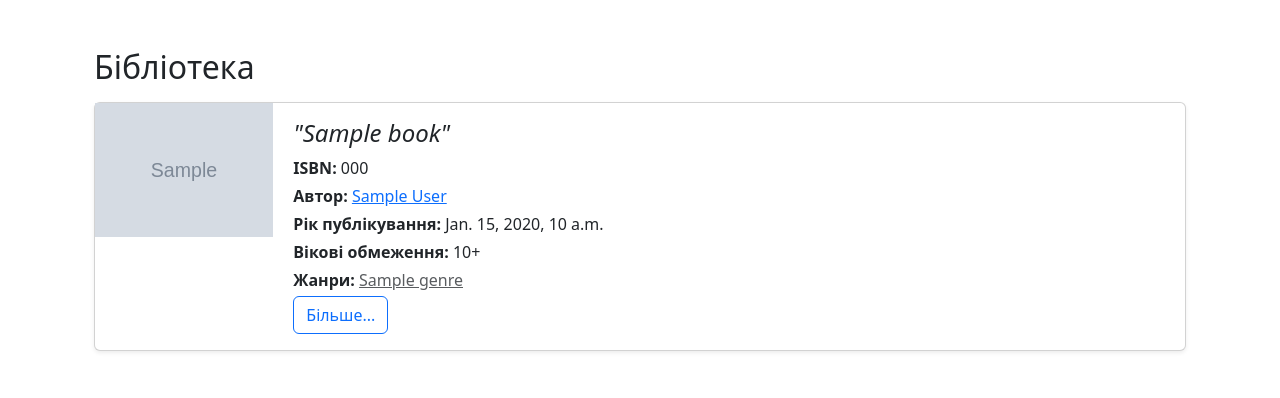
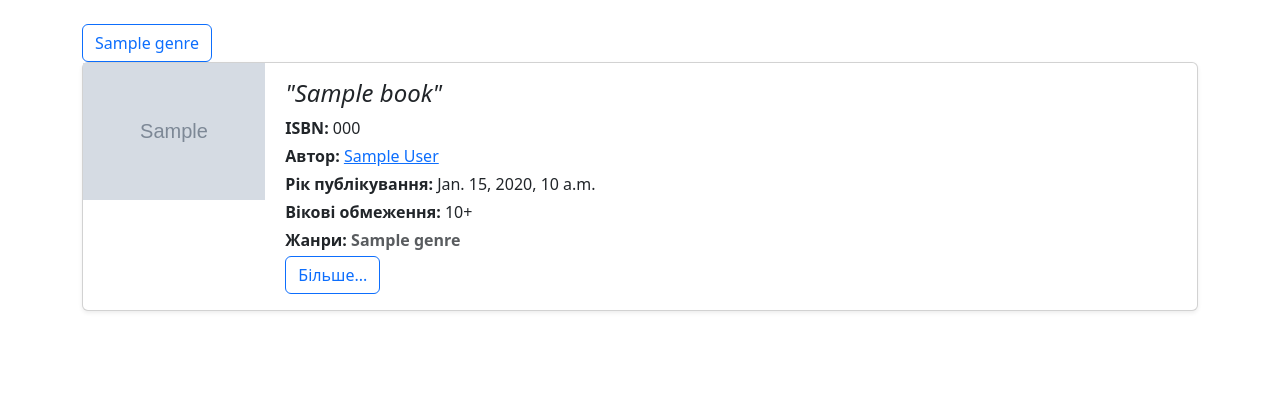
Before and after one commit to Rokit8481/Library, a Django app: template Library_project/Library_app/templates/library/library.html in a window 1280 px wide. Shown: the part 56-454 px from the top of the page. Run offline with Django 3.2, Linux system fonts and the light colour scheme; the template is opened without the code that fills it: most values are stand-ins (such as "Sample title", 1, 10 or a date in 2020); grey boxes marked "Sample" are stand-in pictures.

Commit message:
Додано останні шаблони та фільтрацію

```diff
--- a/Library_project/Library_app/templates/library/author_detail.html
+++ b/Library_project/Library_app/templates/library/author_detail.html
@@ -22,7 +22,7 @@
               <p class = "text-muted">{{ author.biography }}</p>
             <p class="mb-1"><strong>Жанри:</strong>
                 {% for genre in author.genre.all %}
-                  <a href="{% url 'genre_books' genre.pk %}" class="text-muted">{{ genre.name }}</a>{% if not forloop.last %}, {% endif %}
+                  <strong class="text-muted">{{ genre.name }}</a>{% if not forloop.last %}, {% endif %}
                 {% empty %}
                   <em>Не вказано</em>
                 {% endfor %}
@@ -49,7 +49,7 @@
                   <p class="mb-1"><strong>Вікові обмеження: </strong>{{ book.age_restrictions }}+</p>
                   <p class="mb-1"><strong>Жанри:</strong>
                     {% for genre in book.genre.all %}
-                      <a href="{% url 'genre_books' genre.pk %}" class = "text-muted">{{ genre.name }}</a>{% if not forloop.last %}, {% endif %}
+                      <strong class = "text-muted">{{ genre.name }}</strong>{% if not forloop.last %}, {% endif %}
                     {% empty %}
                       <em>Не вказано</em>
                     {% endfor %}
--- a/Library_project/Library_app/templates/library/book_detail.html
+++ b/Library_project/Library_app/templates/library/book_detail.html
@@ -14,7 +14,7 @@
                     <h2 class="mb-3"><i>"{{ book.title }}"</i></h2>
                     <p class="fs-5"><strong>Автор: </strong> <a href="{% url 'author_detail' book.author.pk %}">{{ book.author.first_name }} {{ book.author.last_name }}</a></p>
                     <p class="fs-5"><strong>ISBN:</strong> {{ book.isbn }}</p>
-                    <p class="fs-5"><strong>Випущена:</strong> {{ book.year_published }} рік</p>
+                    <p class="fs-5"><strong>Випущена:</strong> {{ book.year_published }} р.</p>
                     <p class="fs-5"><strong>Вікові обмеження:</strong> {{ book.age_restrictions }}+</p>
 
                     {% if book.available %}
@@ -25,7 +25,7 @@
 
                     <p class="fs-5"><strong>Жанри:</strong>
                         {% for genre in book.genre.all %}
-                            <a href="{% url 'genre_books' genre.pk %}" class="text-muted">{{ genre.name }}</a>{% if not forloop.last %}, {% endif %}
+                            <strong class="text-muted">{{ genre.name }}</strong>{% if not forloop.last %}, {% endif %}
                         {% empty %}
                             <em>Не вказано</em>
                         {% endfor %}
--- a/Library_project/Library_app/templates/library/library.html
+++ b/Library_project/Library_app/templates/library/library.html
@@ -3,8 +3,24 @@
 {% block title %}Бібліотека{% endblock %}
 
 {% block content %}
-<div class="container py-4">
-  <h2 class="mb-3">Бібліотека</h2>
+<form id="genre-filter" class="d-flex flex-wrap gap-1">
+  {% for genre in genres %}
+      <input type="checkbox"
+             class="btn-check"
+             id="genre-{{ genre.id }}"
+             name="genre"
+             value="{{ genre.id }}"
+             {% if genre.id|stringformat:"s" in selected_genres %}checked{% endif %}
+             onchange="document.getElementById('genre-filter').submit()">
+      <label class="btn btn-outline-primary" for="genre-{{ genre.id }}">
+          {{ genre.name }}
+      </label>
+  {% endfor %}
+
+  {% if selected_genres %}
+      <a href="{% url 'library' %}" class="btn btn-outline-danger ms-2">Скинути</a>
+  {% endif %}
+</form>
 
   {% for book in books %}
     <div class="card mb-4 shadow-sm">
@@ -21,7 +37,7 @@
             <p class="mb-1"><strong>Вікові обмеження: </strong>{{ book.age_restrictions }}+</p>
             <p class="mb-1"><strong>Жанри:</strong>
               {% for genre in book.genre.all %}
-                <a href="{% url 'genre_books' genre.pk %}" class = "text-muted">{{ genre.name }}</a>{% if not forloop.last %}, {% endif %}
+                <strong class = "text-muted">{{ genre.name }}</strong>{% if not forloop.last %}, {% endif %}
               {% empty %}
                 <em>Не вказано</em>
               {% endfor %}
--- a/Library_project/Library_app/urls.py
+++ b/Library_project/Library_app/urls.py
@@ -9,7 +9,6 @@ urlpatterns = [
     path('borrow/<int:pk>/edit', views.edit_borrow, name = 'edit_borrow'),
     path('borrow/<int:pk>/cancel', views.cancel_borrow, name = 'cancel_borrow'),
     path('author/<int:pk>/', views.author_detail, name = 'author_detail'),
-    path('genre/<int:pk>/books', views.genre_books, name = 'genre_books'),
     path('accounts/login/', views.login_view, name='login'),
     path('accounts/logout/', views.logout_view, name='logout'),
     path('register/', views.register, name='register'),
```
Also changed, not shown: Library_project/Library_app/forms.py (+7 -5 lines), Library_project/Library_app/templates/library/genre_books.html (deleted, +0 -8 lines), Library_project/Library_app/templates/library/my_borrows.html (+12 -6 lines), Library_project/Library_app/views.py (+19 -8 lines).
